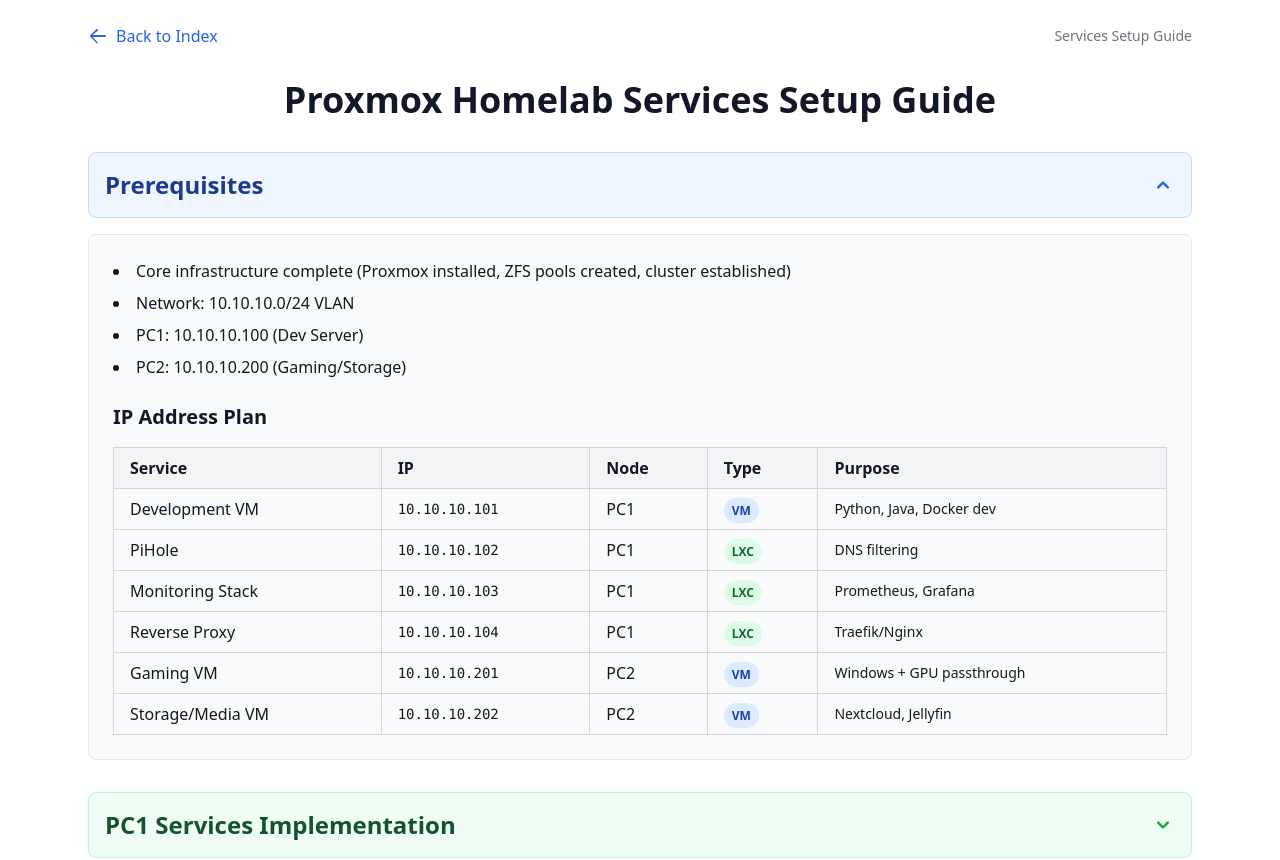
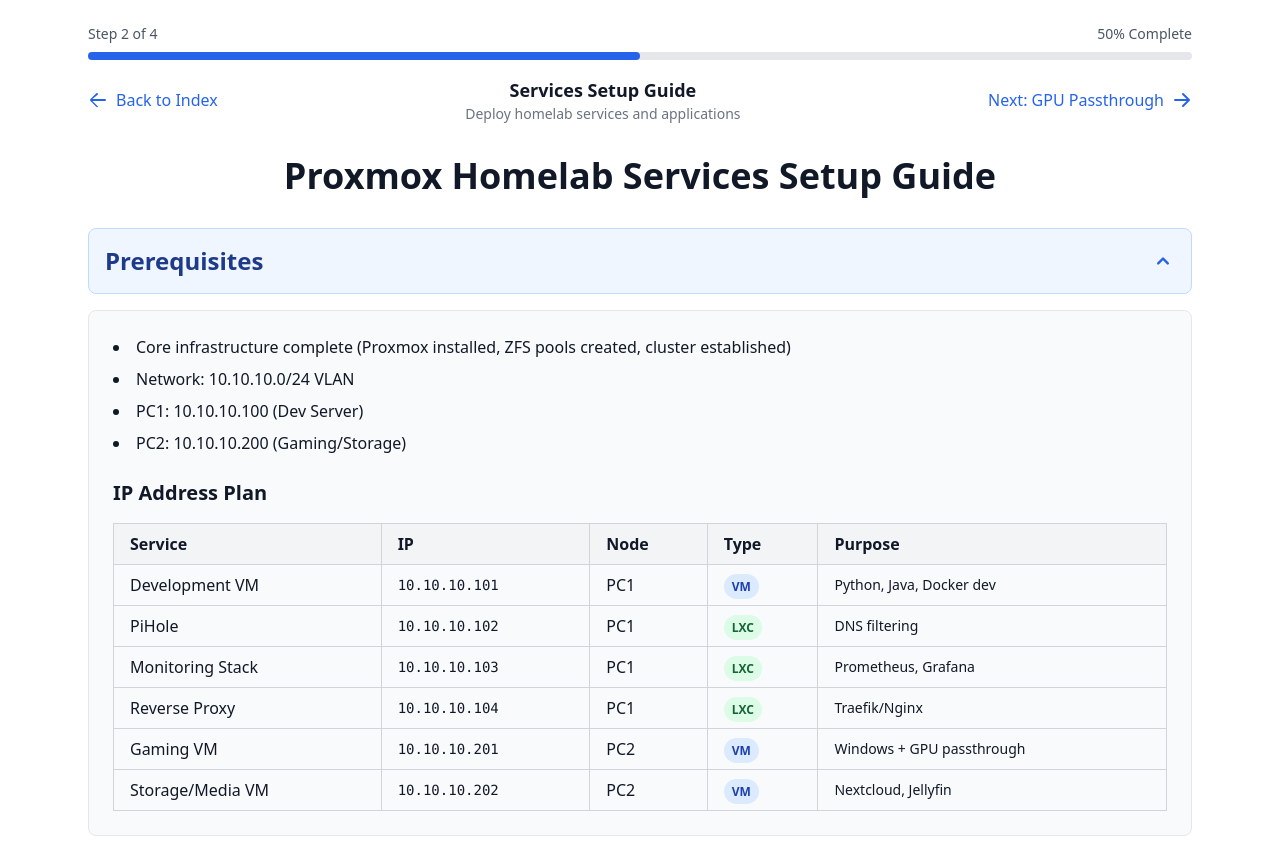
Before and after one commit to avaera8775/proxmox-docs, a Vue app: page /services-guide in a window 1280 px wide. Shown: the top 860 px of the page. Built offline with nearby package versions, Linux system fonts and the light colour scheme.

Commit message:
Updated vue router

```diff
--- a/src/components/CoreSetup.vue
+++ b/src/components/CoreSetup.vue
@@ -1,19 +1,29 @@
 <script lang="ts" setup>
-import { useRouter } from 'vue-router'
+import { useGuideNavigation } from '../composables/useGuideNavigation'
 
-const router = useRouter()
-
-const backToIndex = () => {
-  router.push('/')
-}
+const { currentGuide, nextGuide, previousGuide, navigateToHome, navigateToNext, navigateToPrevious, getProgressInfo, guides } = useGuideNavigation()
+const progress = getProgressInfo()
 </script>
 
 <template>
   <main class="max-w-6xl mx-auto p-6 bg-white dark:bg-gray-900 text-gray-900 dark:text-gray-100 font-sans">
     <!-- Navigation Header -->
-    <div class="mb-8 flex items-center justify-between">
+    <div class="mb-8">
+      <!-- Progress Bar -->
+      <div class="mb-4">
+        <div class="flex items-center justify-between text-sm text-gray-600 dark:text-gray-400 mb-2">
+          <span>Step {{ progress.current }} of {{ progress.total }}</span>
+          <span>{{ progress.percentage }}% Complete</span>
+        </div>
+        <div class="w-full bg-gray-200 dark:bg-gray-700 rounded-full h-2">
+          <div class="bg-blue-600 h-2 rounded-full transition-all duration-300" :style="{ width: progress.percentage + '%' }"></div>
+        </div>
+      </div>
+
+      <!-- Navigation Controls -->
+      <div class="flex items-center justify-between">
         <button
-        @click="backToIndex"
+          @click="navigateToHome"
           class="flex items-center text-blue-600 dark:text-blue-400 hover:text-blue-800 dark:hover:text-blue-300 transition-colors"
         >
           <svg class="w-5 h-5 mr-2" fill="currentColor" viewBox="0 0 20 20">
@@ -21,8 +31,23 @@
           </svg>
           Back to Index
         </button>
-      <div class="text-sm text-gray-500 dark:text-gray-400">
-        Core Setup Guide
+
+        <div class="text-center">
+          <h2 class="text-lg font-semibold text-gray-900 dark:text-gray-100">{{ currentGuide?.title }}</h2>
+          <p class="text-sm text-gray-500 dark:text-gray-400">{{ currentGuide?.description }}</p>
+        </div>
+
+        <button
+          v-if="nextGuide"
+          @click="navigateToNext"
+          class="flex items-center text-blue-600 dark:text-blue-400 hover:text-blue-800 dark:hover:text-blue-300 transition-colors"
+        >
+          Next: {{ nextGuide.title.replace(' Guide', '') }}
+          <svg class="w-5 h-5 ml-2" fill="currentColor" viewBox="0 0 20 20">
+            <path fill-rule="evenodd" d="M10.293 3.293a1 1 0 011.414 0l6 6a1 1 0 010 1.414l-6 6a1 1 0 01-1.414-1.414L14.586 11H3a1 1 0 110-2h11.586l-4.293-4.293a1 1 0 010-1.414z" clip-rule="evenodd"></path>
+          </svg>
+        </button>
+        <div v-else class="w-32"></div> <!-- Spacer for alignment -->
       </div>
     </div>
 
@@ -329,5 +354,53 @@
 
       <p>This helps keep data organized and provides flexibility for snapshots/backups per dataset.</p>
     </section>
+
+    <!-- Bottom Navigation -->
+    <section class="mt-16 pt-8 border-t border-gray-200 dark:border-gray-700">
+      <div class="flex items-center justify-between">
+        <button
+          v-if="previousGuide"
+          @click="navigateToPrevious"
+          class="flex items-center px-6 py-3 bg-gray-100 dark:bg-gray-800 text-gray-700 dark:text-gray-300 rounded-lg hover:bg-gray-200 dark:hover:bg-gray-700 transition-colors"
+        >
+          <svg class="w-5 h-5 mr-2" fill="currentColor" viewBox="0 0 20 20">
+            <path fill-rule="evenodd" d="M9.707 16.707a1 1 0 01-1.414 0l-6-6a1 1 0 010-1.414l6-6a1 1 0 011.414 1.414L4.414 9H17a1 1 0 110 2H4.414l5.293 5.293a1 1 0 010 1.414z" clip-rule="evenodd"></path>
+          </svg>
+          {{ previousGuide.title }}
+        </button>
+        <div v-else class="w-32"></div>
+
+        <button
+          @click="navigateToHome"
+          class="px-6 py-3 text-gray-600 dark:text-gray-400 hover:text-gray-800 dark:hover:text-gray-200 transition-colors"
+        >
+          Back to Index
+        </button>
+
+        <button
+          v-if="nextGuide"
+          @click="navigateToNext"
+          class="flex items-center px-6 py-3 bg-blue-600 text-white rounded-lg hover:bg-blue-700 transition-colors"
+        >
+          {{ nextGuide.title }}
+          <svg class="w-5 h-5 ml-2" fill="currentColor" viewBox="0 0 20 20">
+            <path fill-rule="evenodd" d="M10.293 3.293a1 1 0 011.414 0l6 6a1 1 0 010 1.414l-6 6a1 1 0 01-1.414-1.414L14.586 11H3a1 1 0 110-2h11.586l-4.293-4.293a1 1 0 010-1.414z" clip-rule="evenodd"></path>
+          </svg>
+        </button>
+        <div v-else class="w-32"></div>
+      </div>
+
+      <!-- Guide Progress Indicator -->
+      <div class="mt-6 flex justify-center">
+        <div class="flex space-x-2">
+          <div
+            v-for="(guide, index) in guides"
+            :key="guide.path"
+            class="w-3 h-3 rounded-full transition-colors"
+            :class="index <= progress.current - 1 ? 'bg-blue-600' : 'bg-gray-300 dark:bg-gray-600'"
+          ></div>
+        </div>
+      </div>
+    </section>
   </main>
 </template>
--- a/src/components/ServicesGuide.vue
+++ b/src/components/ServicesGuide.vue
@@ -1,12 +1,9 @@
 <script lang="ts" setup>
 import { ref } from 'vue'
-import { useRouter } from 'vue-router'
+import { useGuideNavigation } from '../composables/useGuideNavigation'
 
-const router = useRouter()
-
-const backToIndex = () => {
-  router.push('/')
-}
+const { currentGuide, nextGuide, previousGuide, navigateToHome, navigateToNext, navigateToPrevious, getProgressInfo, guides } = useGuideNavigation()
+const progress = getProgressInfo()
 
 // Collapsible sections state
 const expandedSections = ref<Record<string, boolean>>({
@@ -44,9 +41,22 @@
 <template>
   <main class="max-w-6xl mx-auto p-6 bg-white dark:bg-gray-900 text-gray-900 dark:text-gray-100 font-sans">
     <!-- Navigation Header -->
-    <div class="mb-8 flex items-center justify-between">
+    <div class="mb-8">
+      <!-- Progress Bar -->
+      <div class="mb-4">
+        <div class="flex items-center justify-between text-sm text-gray-600 dark:text-gray-400 mb-2">
+          <span>Step {{ progress.current }} of {{ progress.total }}</span>
+          <span>{{ progress.percentage }}% Complete</span>
+        </div>
+        <div class="w-full bg-gray-200 dark:bg-gray-700 rounded-full h-2">
+          <div class="bg-blue-600 h-2 rounded-full transition-all duration-300" :style="{ width: progress.percentage + '%' }"></div>
+        </div>
+      </div>
+
+      <!-- Navigation Controls -->
+      <div class="flex items-center justify-between">
         <button
-        @click="backToIndex"
+          @click="navigateToHome"
           class="flex items-center text-blue-600 dark:text-blue-400 hover:text-blue-800 dark:hover:text-blue-300 transition-colors"
         >
           <svg class="w-5 h-5 mr-2" fill="currentColor" viewBox="0 0 20 20">
@@ -54,8 +64,23 @@
           </svg>
           Back to Index
         </button>
-      <div class="text-sm text-gray-500 dark:text-gray-400">
-        Services Setup Guide
+
+        <div class="text-center">
+          <h2 class="text-lg font-semibold text-gray-900 dark:text-gray-100">{{ currentGuide?.title }}</h2>
+          <p class="text-sm text-gray-500 dark:text-gray-400">{{ currentGuide?.description }}</p>
+        </div>
+
+        <button
+          v-if="nextGuide"
+          @click="navigateToNext"
+          class="flex items-center text-blue-600 dark:text-blue-400 hover:text-blue-800 dark:hover:text-blue-300 transition-colors"
+        >
+          Next: {{ nextGuide.title.replace(' Guide', '') }}
+          <svg class="w-5 h-5 ml-2" fill="currentColor" viewBox="0 0 20 20">
+            <path fill-rule="evenodd" d="M10.293 3.293a1 1 0 011.414 0l6 6a1 1 0 010 1.414l-6 6a1 1 0 01-1.414-1.414L14.586 11H3a1 1 0 110-2h11.586l-4.293-4.293a1 1 0 010-1.414z" clip-rule="evenodd"></path>
+          </svg>
+        </button>
+        <div v-else class="w-32"></div> <!-- Spacer for alignment -->
       </div>
     </div>
 
--- /dev/null
+++ b/src/composables/useGuideNavigation.ts
@@ -0,0 +1,81 @@
+import { useRouter, useRoute } from 'vue-router'
+
+export interface GuideInfo {
+  path: string
+  name: string
+  title: string
+  description: string
+}
+
+export const guides: GuideInfo[] = [
+  {
+    path: '/core-setup',
+    name: 'CoreSetup',
+    title: 'Core Setup Guide',
+    description: 'Proxmox installation, ZFS pools, and cluster setup'
+  },
+  {
+    path: '/services-guide',
+    name: 'ServicesGuide',
+    title: 'Services Setup Guide',
+    description: 'Deploy homelab services and applications'
+  },
+  {
+    path: '/gpu-passthrough',
+    name: 'GPUPassthrough',
+    title: 'GPU Passthrough Guide',
+    description: 'RX 7800XT passthrough for gaming VM'
+  },
+  {
+    path: '/security-maintenance',
+    name: 'SecurityMaintenance',
+    title: 'Security & Maintenance Guide',
+    description: 'Hardening and ongoing maintenance'
+  }
+]
+
+export function useGuideNavigation() {
+  const router = useRouter()
+  const route = useRoute()
+
+  const currentGuideIndex = guides.findIndex(guide => guide.path === route.path)
+  const currentGuide = guides[currentGuideIndex]
+
+  const previousGuide = currentGuideIndex > 0 ? guides[currentGuideIndex - 1] : null
+  const nextGuide = currentGuideIndex < guides.length - 1 ? guides[currentGuideIndex + 1] : null
+
+  const navigateToHome = () => {
+    router.push('/')
+  }
+
+  const navigateToPrevious = () => {
+    if (previousGuide) {
+      router.push(previousGuide.path)
+    }
+  }
+
+  const navigateToNext = () => {
+    if (nextGuide) {
+      router.push(nextGuide.path)
+    }
+  }
+
+  const getProgressInfo = () => {
+    return {
+      current: currentGuideIndex + 1,
+      total: guides.length,
+      percentage: Math.round(((currentGuideIndex + 1) / guides.length) * 100)
+    }
+  }
+
+  return {
+    currentGuide,
+    previousGuide,
+    nextGuide,
+    navigateToHome,
+    navigateToPrevious,
+    navigateToNext,
+    getProgressInfo,
+    guides
+  }
+}
```
Lines whose indentation alone changed are shown as unchanged.
